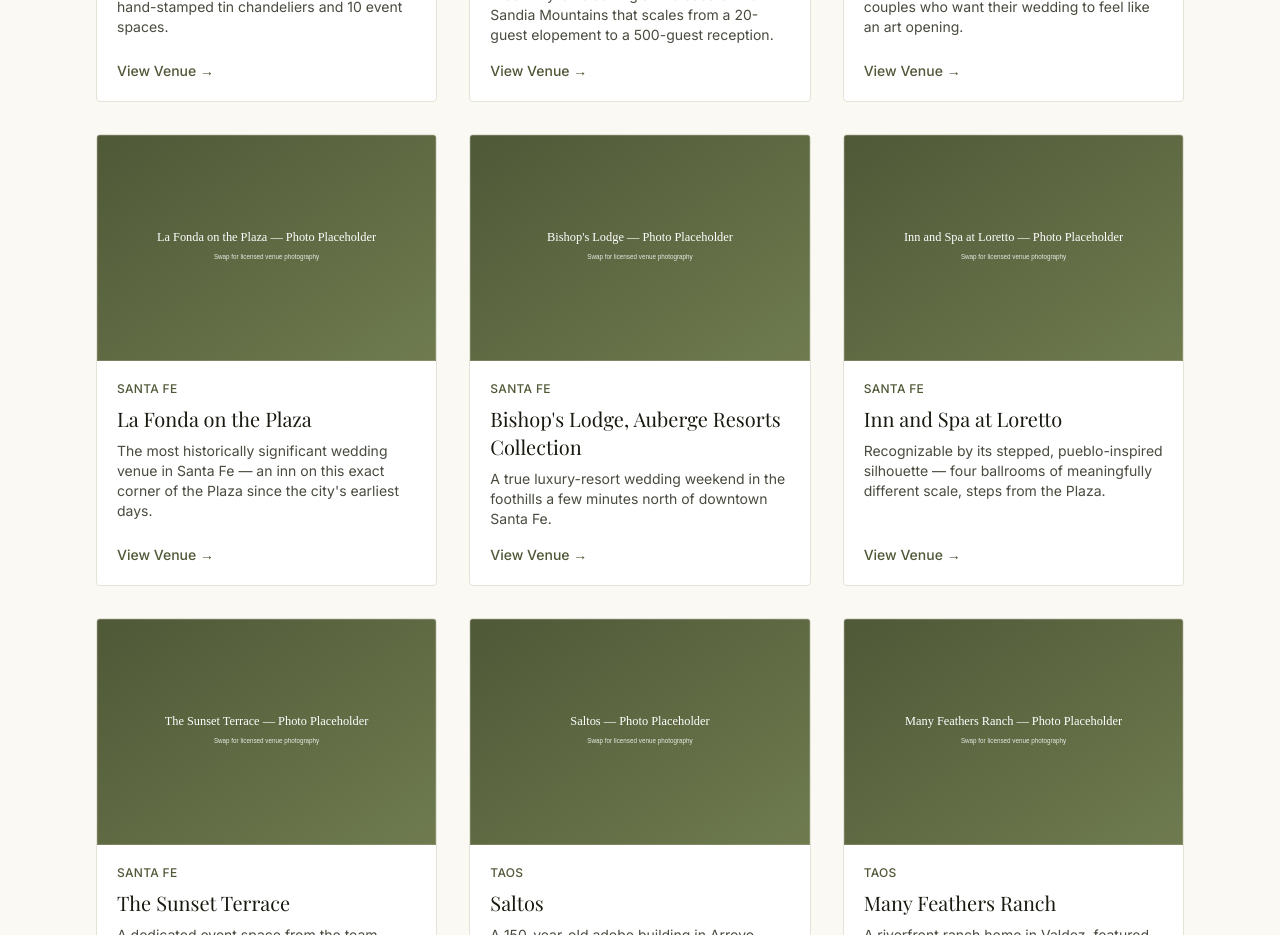
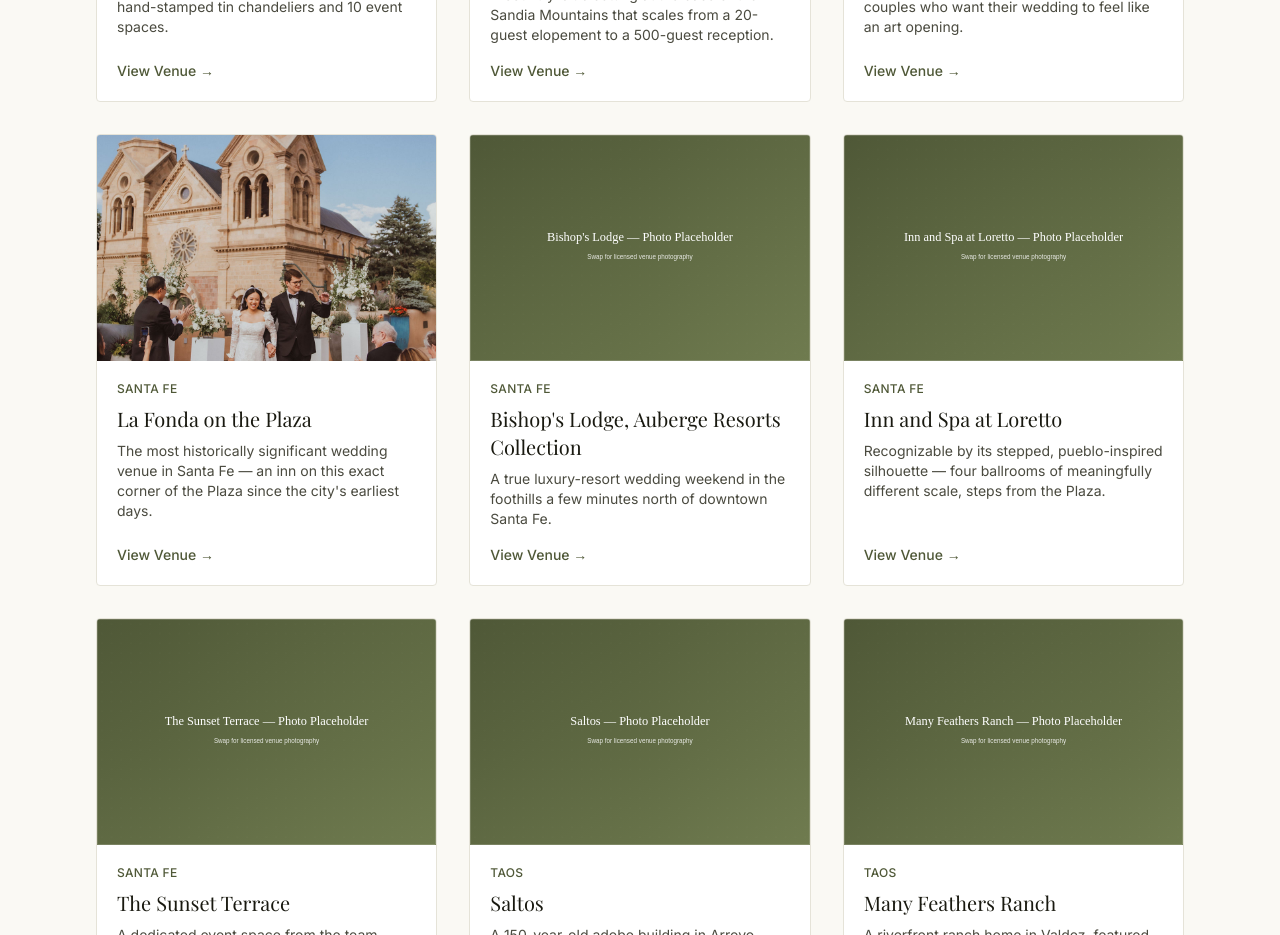
Before and after one commit to dkmobilewash/daniellemarisa, a Next.js app: page /venues in a window 1280 px wide. Shown: the part 1260-2195 px from the top of the page. Built offline with nearby package versions, Linux system fonts and the light colour scheme; no server answers; a web font is replaced by a local one.

Commit message:
Wire real La Fonda on the Plaza photo into venue lander and blog post
Reusing the Cathedral Basilica photo already on the homepage
filmstrip, per explicit confirmation — the cathedral sits steps from
La Fonda on the Plaza. Removed the now-unused placeholder SVG.

```diff
--- a/content/blog/la-fonda-santa-fe-wedding-venue-guide.mdx
+++ b/content/blog/la-fonda-santa-fe-wedding-venue-guide.mdx
@@ -6,8 +6,8 @@ city: "Santa Fe"
 category: "Venue Spotlight"
 metaDescription: "A planner's guide to La Fonda on the Plaza in Santa Fe — capacity, logistics, best photo spots, and what to know before you book."
 publishDate: "2026-03-31"
-heroImage: "/images/venue-la-fonda.svg"
-heroImageAlt: "Placeholder photo of a hand-painted ballroom at La Fonda on the Plaza — swap for real venue photography"
+heroImage: "/images/real-wedding-ambiance/Annette&MaxWedding2023-139.jpg"
+heroImageAlt: "Wedding recessional in front of the Cathedral Basilica of St. Francis, steps from La Fonda on the Plaza in downtown Santa Fe"
 ---
 
 There has been an inn on this exact corner of the Santa Fe Plaza since the city's earliest days as a trading post, and the current La Fonda — in continuous operation since the 1920s — remains the most historically significant wedding venue in the city. For couples who want their wedding literally in the center of Santa Fe, there isn't a more iconic address.
--- a/src/lib/venues-data.ts
+++ b/src/lib/venues-data.ts
@@ -292,8 +292,8 @@ export const venues: VenueContent[] = [
     city: "Santa Fe",
     tagline:
       "The most historically significant wedding venue in Santa Fe — an inn on this exact corner of the Plaza since the city's earliest days.",
-    heroImage: "/images/venue-la-fonda.svg",
-    heroImageAlt: "Placeholder photo of a hand-painted ballroom at La Fonda on the Plaza — swap for real venue photography",
+    heroImage: "/images/real-wedding-ambiance/Annette&MaxWedding2023-139.jpg",
+    heroImageAlt: "Wedding recessional in front of the Cathedral Basilica of St. Francis, steps from La Fonda on the Plaza in downtown Santa Fe",
     metaDescription:
       "La Fonda on the Plaza in Santa Fe — capacity, logistics, the experience, and what to know before you book your wedding here.",
     quickFacts: [
```
Also changed, not shown: public/images/venue-la-fonda.svg (deleted).
